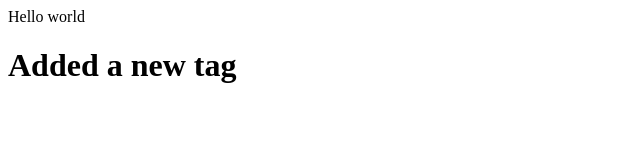
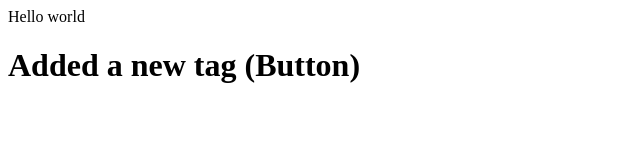
Before and after one commit to BodasKapil/newRepo, a plain HTML site: page index.html in a window 1280 px wide. Shown: the whole page, without its empty margins (0-640 px from the left). Drawn offline with Linux system fonts and the light colour scheme.

```diff
--- a/index.html
+++ b/index.html
@@ -1,2 +1,2 @@
 <p>Hello world</p>
-<h1>Added a new tag </h1>
+<h1>Added a new tag (Button) </h1>
```
